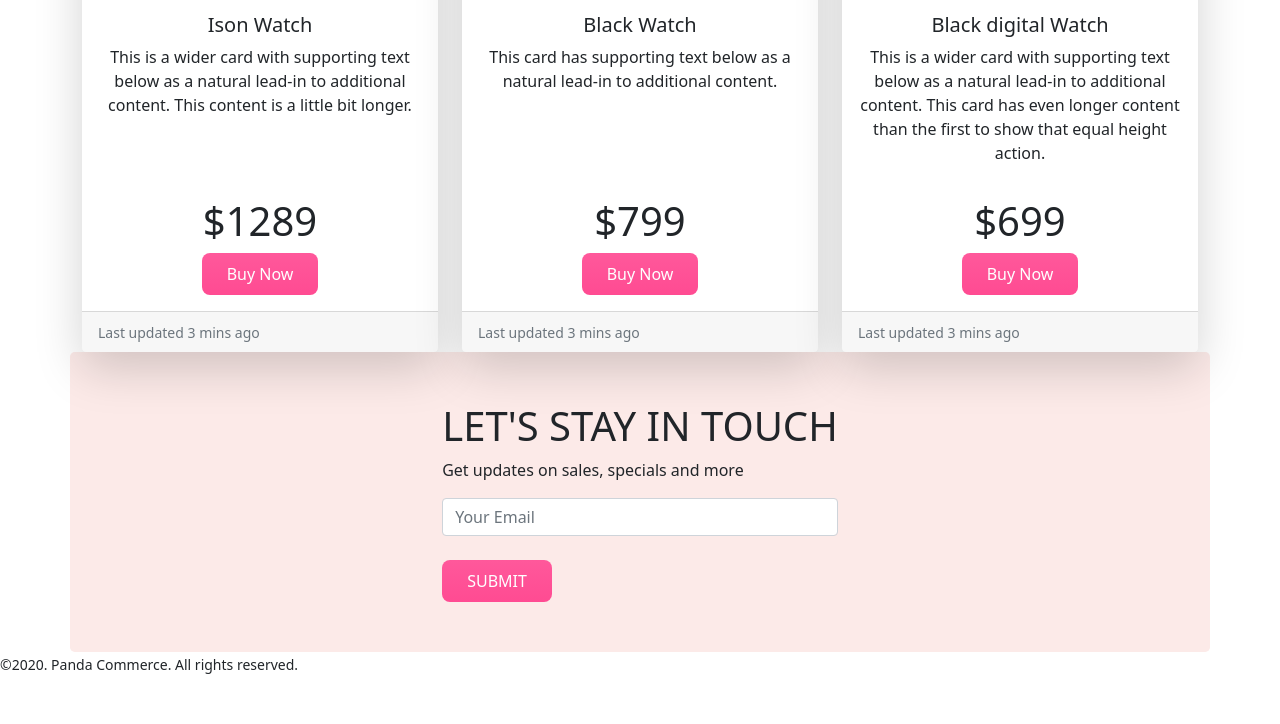
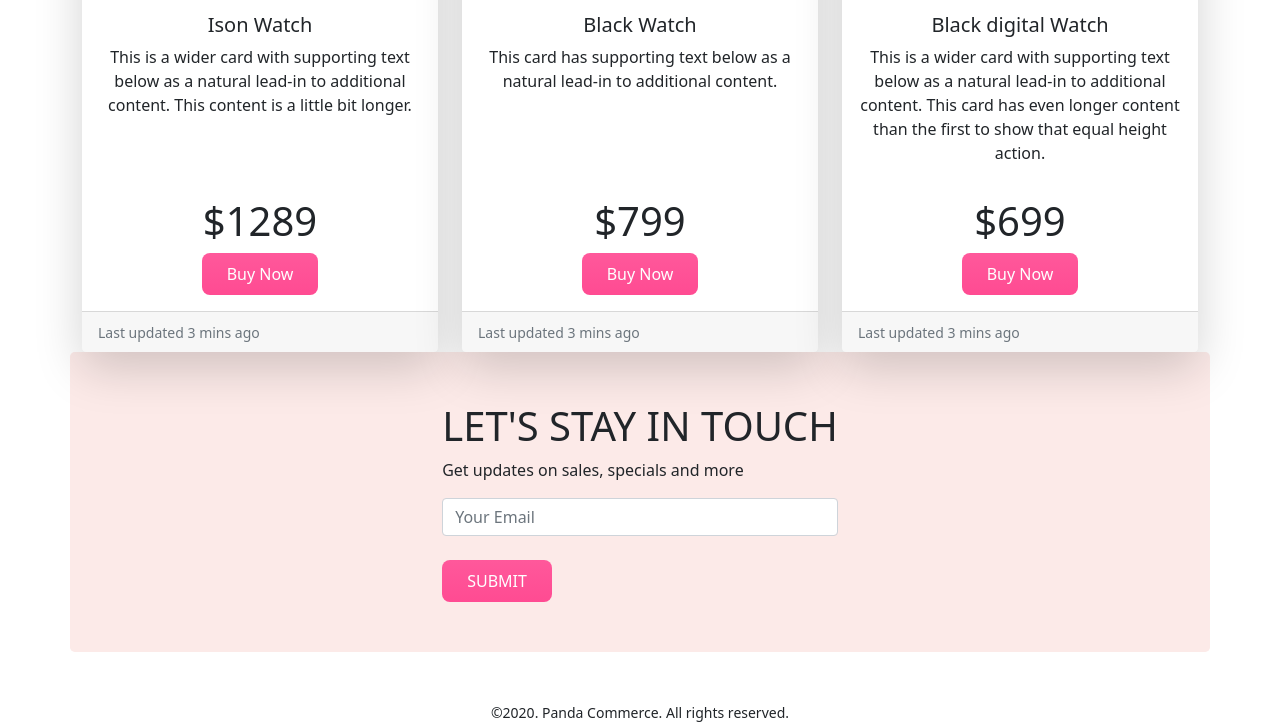
Before and after one commit to Romana-Afroz/panda-commerce-bootstrap, a plain HTML site: page index.html in a window 1280 px wide. Shown: the part 2724-3448 px from the top of the page. Before the commit the page ends 3400 px from the top, so only its background shows below. Drawn offline with nearby package versions, Linux system fonts and the light colour scheme.

Commit message:
initial commit

```diff
--- a/index.html
+++ b/index.html
@@ -317,7 +317,7 @@ class="container panda-bg-info d-flex justify-content-center align-items-center
 </div>
 </section>
  </main>
-     <footer>
+     <footer  class="mt-5 text-center">
   <small> ©2020. Panda Commerce. All rights reserved. </small>
      </footer>
      <!-- bootstrap Script -->
```
